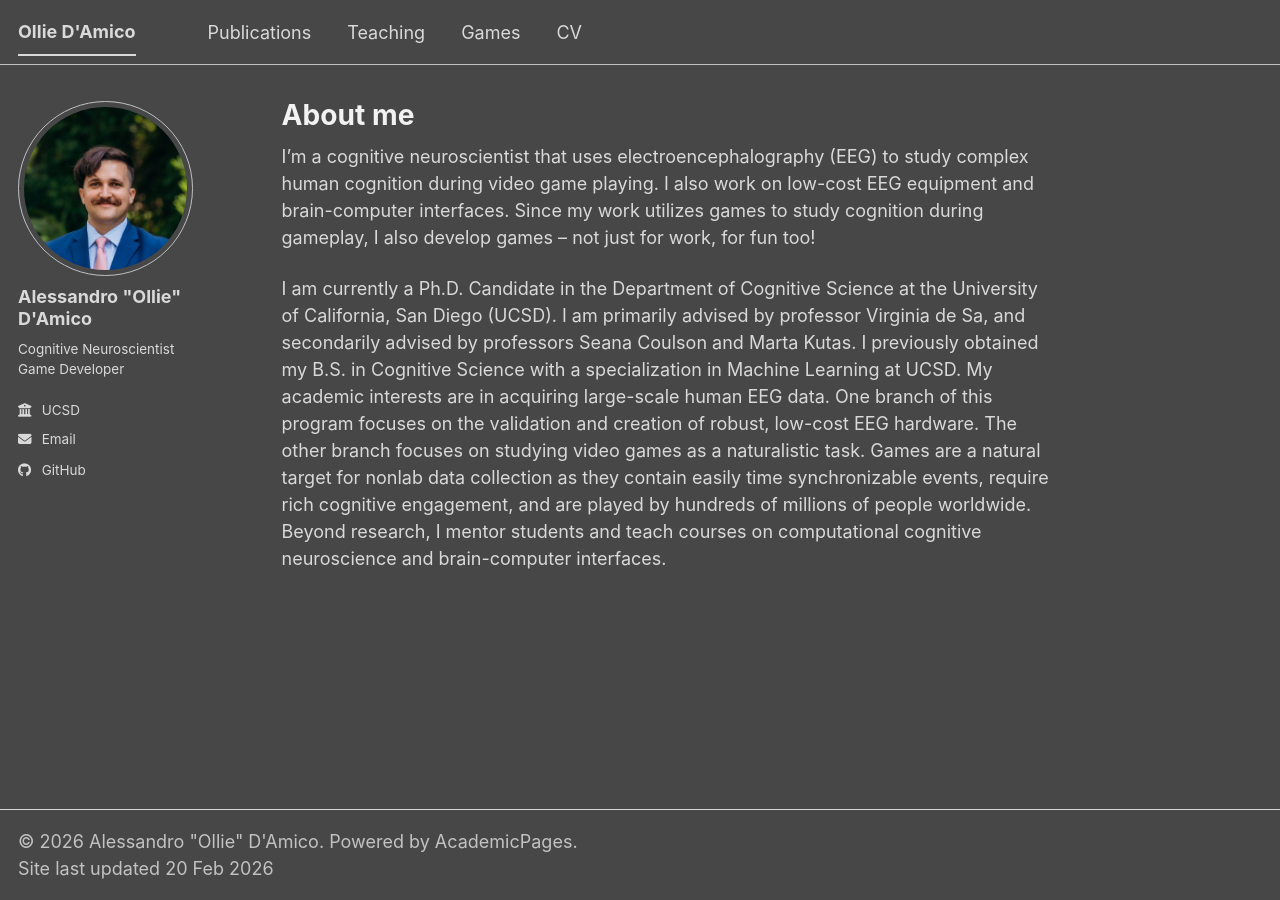
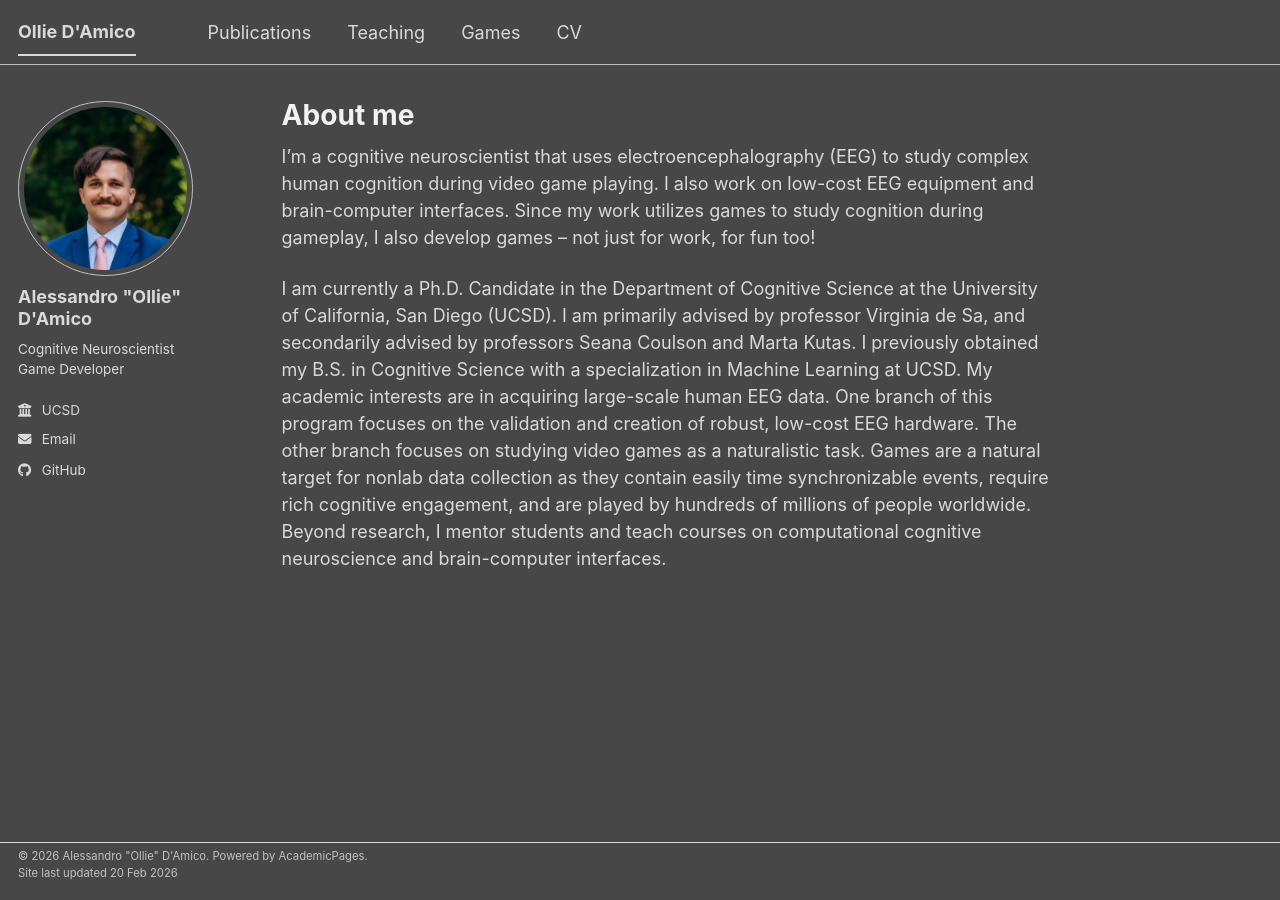
Before and after one commit to ollie-d/ollie-d.github.io, a Jekyll site: the page built from _pages/about.md, in a window 1280 px wide. Built offline with Jekyll 4.4.1, drawn with Linux system fonts in a browser that asks for light colours; a script bundle is joined from its source files by our own code; library files that are not in the unit come from our copies.

Commit message:
minor footer changes

```diff
--- a/_sass/layout/_footer.scss
+++ b/_sass/layout/_footer.scss
@@ -31,7 +31,7 @@
     @include clearfix;
     margin-left: auto;
     margin-right: auto;
-    margin-top: 1em;
+    margin-top: 5px;
     max-width: 100%;
     padding: 0 1em 1em;
 
@@ -59,7 +59,7 @@
 
 .page__footer-copyright {
   font-family: $global-font-family;
-  font-size: $type-size-5;
+  font-size: $type-size-8;
 }
 
 .page__footer-follow {
@@ -71,10 +71,10 @@
 
   li {
     display: inline-block;
-    padding-top: 5px;
-    padding-bottom: 5px;
+    padding-top: 2px;
+    padding-bottom: 2px;
     font-family: $sans-serif-narrow;
-    font-size: $type-size-6;
+    font-size: $type-size-8;
     text-transform: uppercase;
   }
 
```
